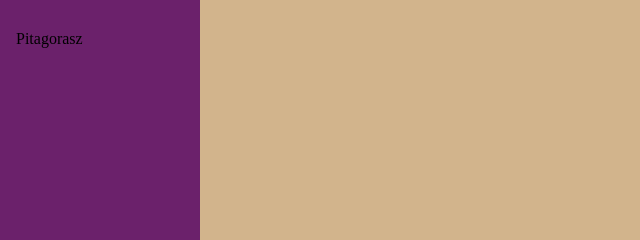
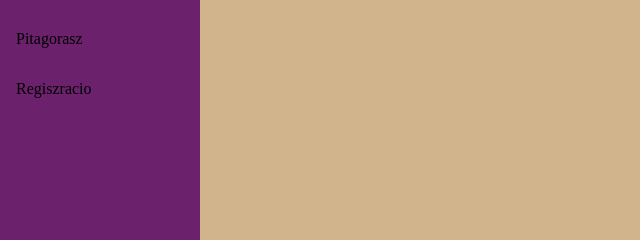
Before and after one commit to Bmarkkkk/kollazs, a plain HTML site: page keplink.html in a window 1280 px wide. Shown: the part 402-642 px from the top of the page, 0-640 px from the left. Drawn offline with Linux system fonts and the light colour scheme; a web font is replaced by a local one.

Commit message:
Update keplink.html

```diff
--- a/keplink.html
+++ b/keplink.html
@@ -32,6 +32,7 @@
 <a href="https://bmarkkkk.github.io/kollazs/tablazat.html">Táblázat</a>
 <a href="https://bmarkkkk.github.io/kollazs/alapmuvelet.html">Alapművelet</a>
 <a href="https://bmarkkkk.github.io/kollazs/pitagorasz.html">Pitagorasz</a>
+<a href="https://bmarkkkk.github.io/kollazs/regisztracio.html">Regiszracio</a>
 
 
 </div>
```
